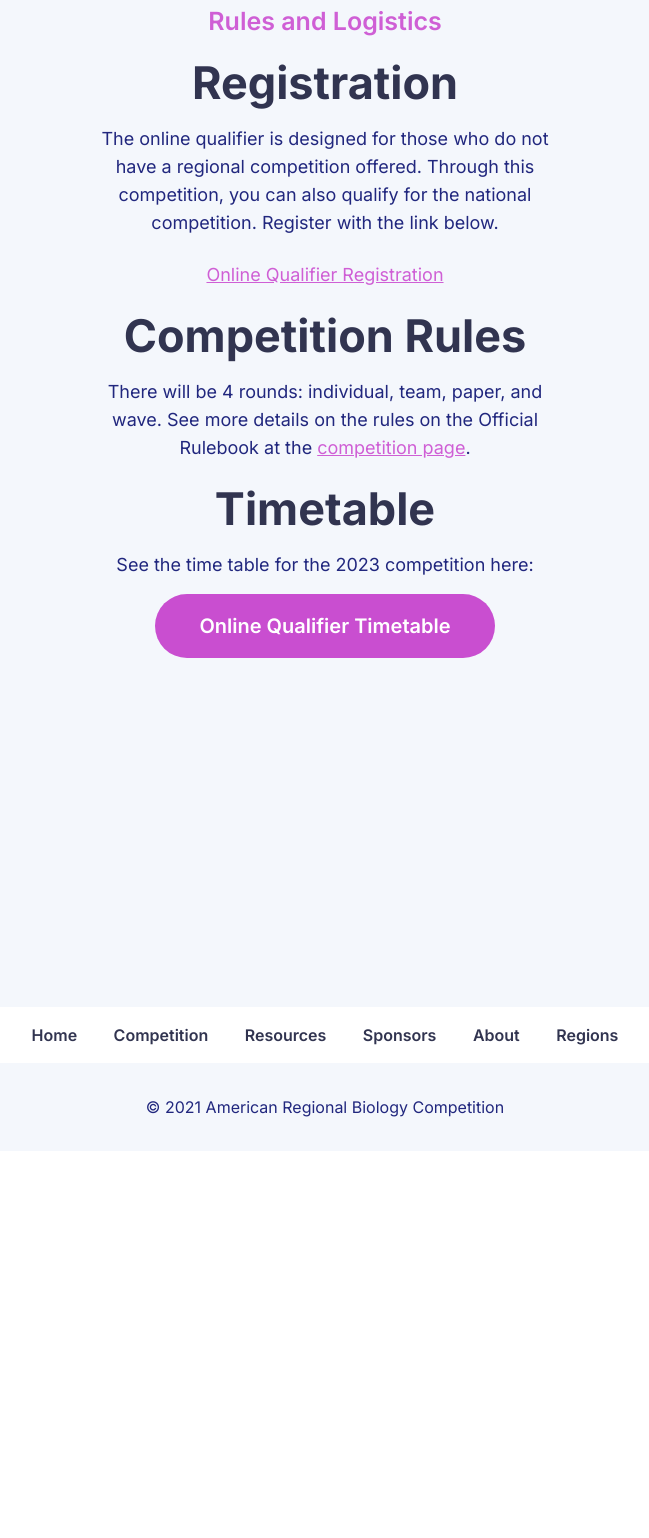
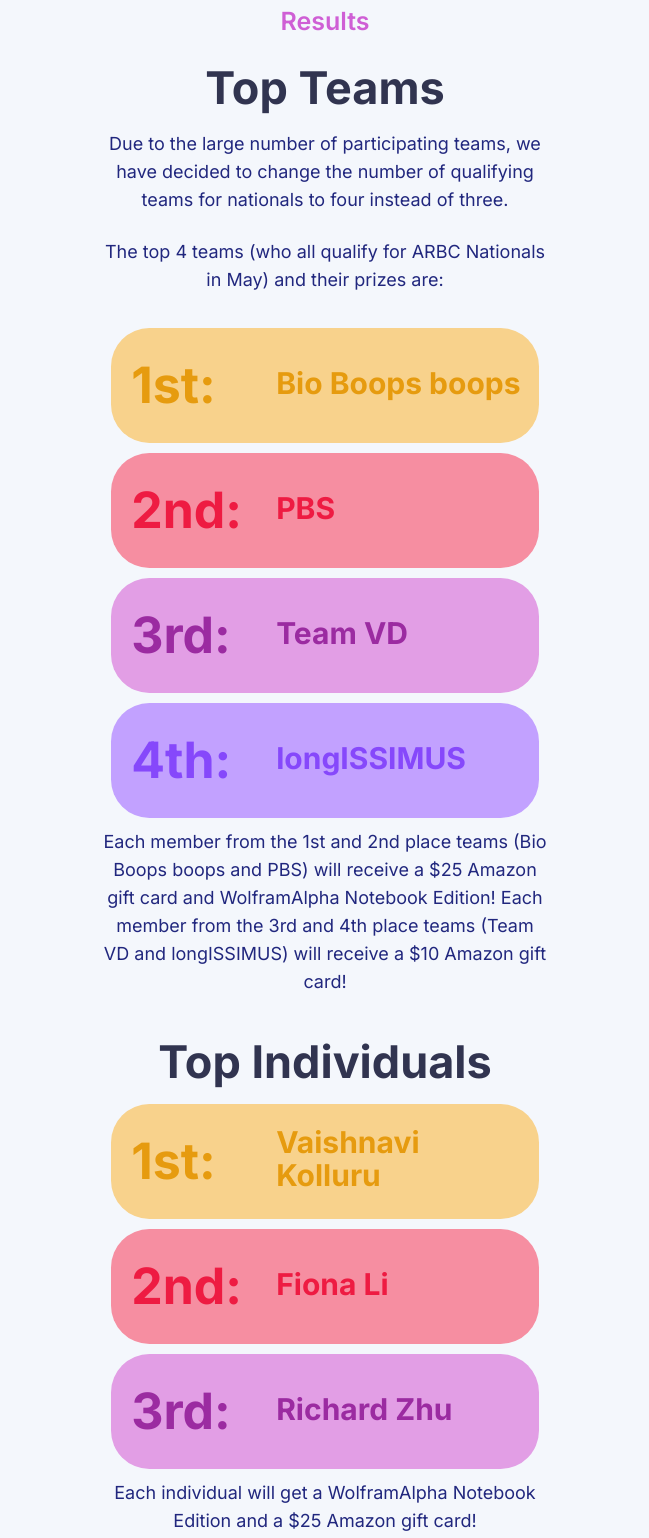
Before and after one commit to Biology-Competition/Biology-Competition, a plain HTML site: page regions/online.html in a window 1280 px wide. Shown: the part 837-2375 px from the top of the page, without its empty margins (315-964 px from the left). Before the commit the page ends 1988 px from the top, so only its background shows below. Drawn offline with Linux system fonts and the light colour scheme; files whose address does not match are found by name.

Commit message:
online qualifier results

```diff
--- a/regions/online.html
+++ b/regions/online.html
@@ -116,11 +116,74 @@
                 <div class="row">
                     <div class="col-xl-5 col-lg-6 col-md-8 mx-auto">
                         <div class="section-title text-center mb-55">
+                            <span class="wow fadeInDown" data-wow-delay=".2s">Results</span>
+                            <h2 class="mt-20 mb-15 wow fadeInUp" data-wow-delay=".4s">Top Teams</h2>
+                            <p class="wow fadeInUp" data-wow-delay=".6s">Due to the large number of participating teams, we have decided to change the number of qualifying teams for nationals to four instead of three.
+                            </p>
+                            <br>
+                            <p class="wow fadeInUp" data-wow-delay=".6s">
+                            The top 4 teams (who all qualify for ARBC Nationals in May) and their prizes are:
+                            </p>
+                            <br>
+                            <div class="wow fadeInLeft winner" data-wow-delay=".6s" data-wow-duration="1.3s" style="background-color: #F8D28C; color: #E69B0F;">
+                                <div class="rank">1st:</div>
+                                <div class="winner-names indiv">
+                                    <p><strong style="color: #E69B0F;">Bio Boops boops </strong></p>
+                                </div>
+                            </div>
+                            <div class="wow fadeInLeft winner" data-wow-delay=".6s" data-wow-duration="1.3s" style="background-color: #F68EA1; color:#EE1B42">
+                                <div class="rank">2nd:</div>
+                                <div class="winner-names indiv">
+                                    <p><strong style="color: #EE1B42;">PBS </strong></p>
+                                </div>
+                            </div>
+                            <div class="wow fadeInLeft winner" data-wow-delay=".6s" data-wow-duration="1.3s" style="background-color: #E29EE5; color:#9b2ba1">
+                                <div class="rank">3rd:</div>
+                                <div class="winner-names indiv">
+                                    <p><strong style="color: #9b2ba1;">Team VD </strong></p>
+                                </div>
+                            </div>
+
+
+                            <div class="wow fadeInLeft winner" data-wow-delay=".6s" data-wow-duration="1.3s" style="background-color: #c2a1ff; color:#8648fb">
+                                <div class="rank">4th:</div>
+                                <div class="winner-names indiv">
+                                    <p><strong style="color: #8648fb;">longISSIMUS </strong></p>
+                                </div>
+                            </div>
+
+                            <p class="wow fadeInUp" data-wow-delay=".6s">Each member from the 1st and 2nd place teams (Bio Boops boops and PBS) will receive a $25 Amazon gift card and WolframAlpha Notebook Edition! Each member from the 3rd and 4th place teams (Team VD and longISSIMUS) will receive a $10 Amazon gift card!</p>
+
+                            <br>
+                            <h2 class="mt-15 mb-15 wow fadeInUp" data-wow-delay=".4s">Top Individuals</h2>
+
+                            <div class="wow fadeInLeft winner" data-wow-delay=".6s" data-wow-duration="1.3s" style="background-color: #F8D28C; color: #E69B0F;">
+                                <div class="rank">1st:</div>
+                                <div class="winner-names indiv">
+                                    <p><strong style="color: #E69B0F;">Vaishnavi Kolluru </strong></p>
+                                </div>
+                            </div>
+                            <div class="wow fadeInLeft winner" data-wow-delay=".6s" data-wow-duration="1.3s" style="background-color: #F68EA1; color:#EE1B42">
+                                <div class="rank">2nd:</div>
+                                <div class="winner-names indiv">
+                                <p><strong style="color:#EE1B42"> Fiona Li</strong></p>
+                                </div>
+                            </div>
+                            <div class="wow fadeInLeft winner" data-wow-delay=".6s" data-wow-duration="1.3s" style="background-color: #E29EE5; color:#9b2ba1">
+                                <div class="rank">3rd:</div>
+                                <div class="winner-names indiv">
+                                <p><strong style="color:#9b2ba1"> Richard Zhu </strong></p></div>
+                            </div>
+                            <p class="wow fadeInUp" data-wow-delay=".6s">Each individual will get a WolframAlpha Notebook Edition and a $25 Amazon gift card!</p>
+                            <br><br>
+
+
+
                             <span class="wow fadeInDown" data-wow-delay=".2s">Rules and Logistics</span>
                             <h2 class="mt-15 mb-15 wow fadeInUp" data-wow-delay=".4s">Registration</h2>
-                            <p class="wow fadeInUp" data-wow-delay=".6s">The online qualifier is designed for those who do not have a regional competition offered. Through this competition, you can also qualify for the national competition. Register with the link below.</p>
-                            <br>
-                            <p><a href="https://forms.gle/BkuNqJP5Z5JzdXTi9" target="_blank" class="purple link-underline wow fadeInUp" data-wow-delay=".6s">Online Qualifier Registration</a></p>
+                            <p class="wow fadeInUp" data-wow-delay=".6s">The online qualifier is designed for those who do not have a regional competition offered. Through this competition, you can also qualify for the national competition.</p>
+                            <!-- <br>
+                            <p><a href="https://forms.gle/BkuNqJP5Z5JzdXTi9" target="_blank" class="purple link-underline wow fadeInUp" data-wow-delay=".6s">Online Qualifier Registration</a></p> -->
                             <h2 class="mt-20 mb-15 wow fadeInUp" data-wow-delay=".4s">Competition Rules</h2>
                             <p class="wow fadeInUp" data-wow-delay=".6s">There will be 4 rounds: individual, team, paper, and wave. See more details on the rules on the Official Rulebook at the <a href="../competition.html" class="purple link-underline wow fadeInUp" data-wow-delay=".6s">competition page</a>.</p>
                             <h2 class="mt-20 mb-15 wow fadeInUp" data-wow-delay=".4s">Timetable</h2>
```
